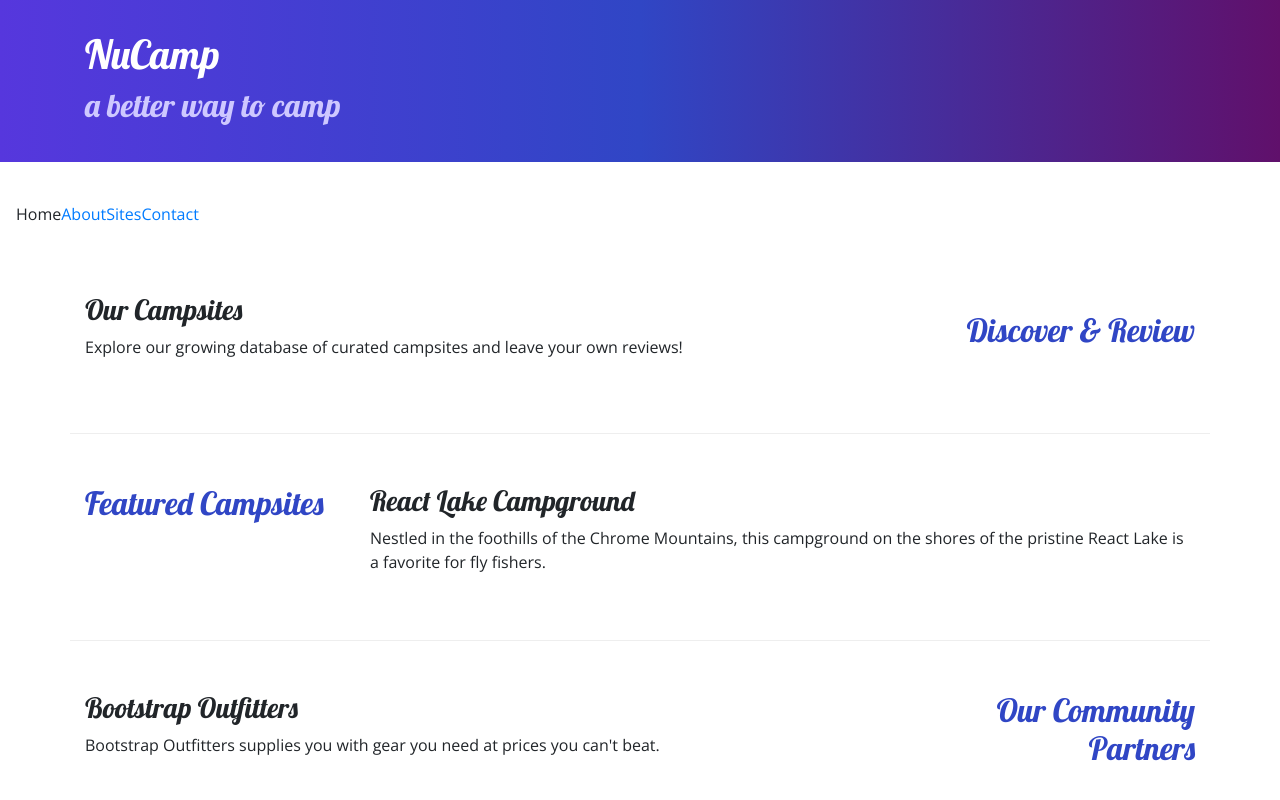
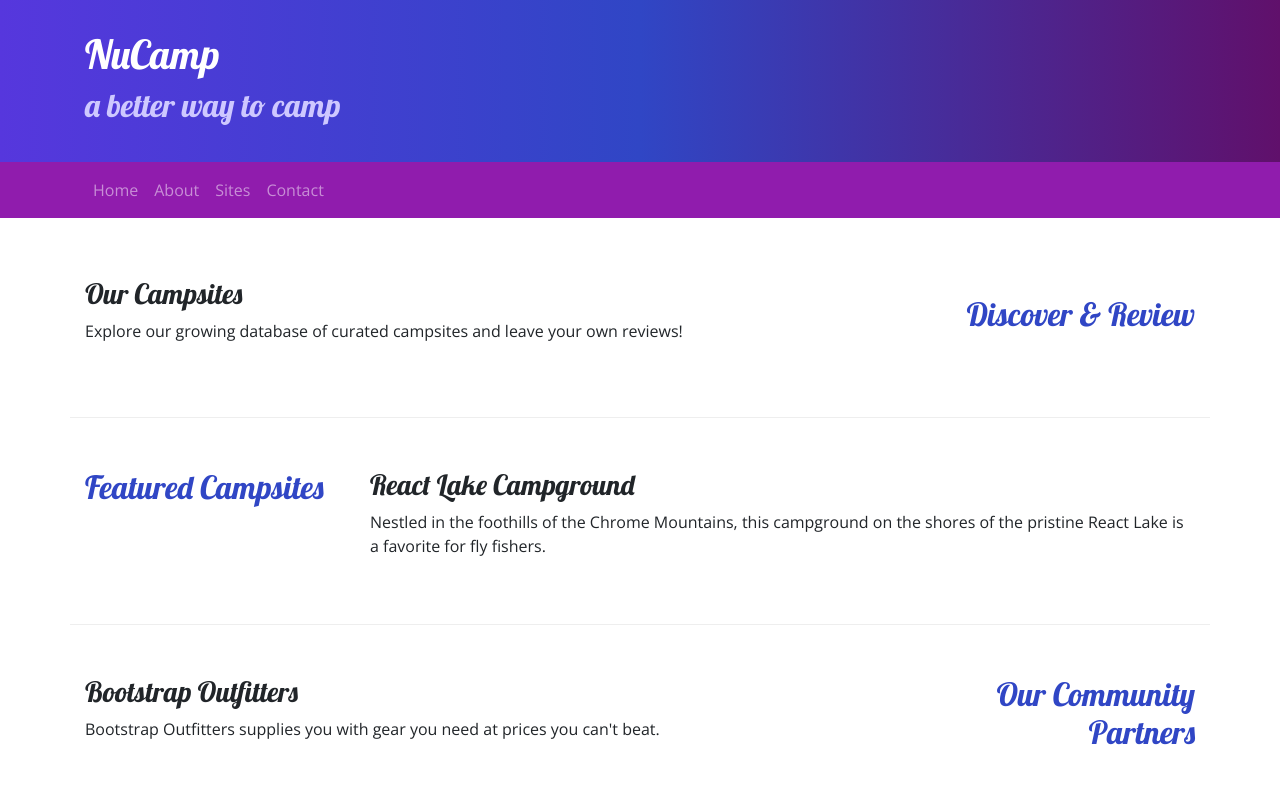
Before and after one commit to dan31408/NuCamp-Bootstrap, a website: page index.html in a window 1280 px wide. Shown: the top 800 px of the page. Drawn offline with nearby package versions, Linux system fonts and the light colour scheme.

Commit message:
Navbar and Breadcrumbs

```diff
--- a/css/styles.css
+++ b/css/styles.css
@@ -20,6 +20,7 @@ footer {
 }
 
 .jumbotron {
+    margin: 0;
     padding: 30px;
     background-image: linear-gradient(to right, #5637DD, #3046C5, #60106B);
     color: white;
@@ -30,3 +31,7 @@ footer {
     border-bottom: 1px ridge;
     min-height: 200px;
 }
+
+.navbar {
+    background-color: #901CAD;
+}
--- a/index.html
+++ b/index.html
@@ -28,14 +28,22 @@
         </div>
     </header>
 
-    <nav class="navbar navbar-expand-sm">
+
+    <nav class="navbar navbar-expand-sm navbar-dark sticky-top">
+            <div class="container">
+        <button class="navbar-toggler ml-auto" type="button" data-toggle="collapse" data-target="#numcampNavbar">
+            <span class="navbar-toggler-icon"></span>
+        </button>
+        <div class="collapse navbar-collapse" id="nucampNavbar">
         <ul class="navbar-nav">
-            <li class="nav-item-active"><a herf="#">Home</a></li>
-            <li><a href="aboutus.html">About</a></li>
-            <li><a href="#">Sites</a></li>
-            <li><a href="#">Contact</a></li>
-        </ul>
+            <li class="nav-item-active"><a herf="#" class="nav-link">Home</a></li>
+            <li class="nav-item"><a href="aboutus.html" class="nav-link">About</a></li>
+            <li class="nav-item"><a href="#" class="nav-link">Sites</a></li>
+            <li class="nav-item"><a href="#" class="nav-link">Contact</a></li>
+             </ul>
+         </div>
     </nav>
+
 
     <div class="container">
         <div class="row row-content align-items-center">
```
Also changed, not shown: aboutus.html (+20 -1 lines).
